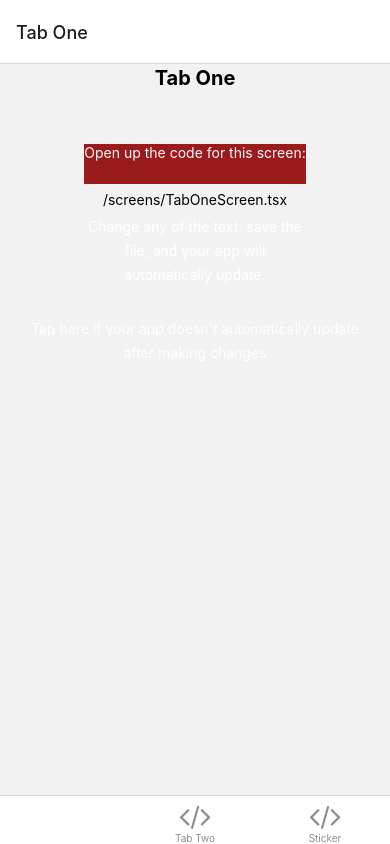
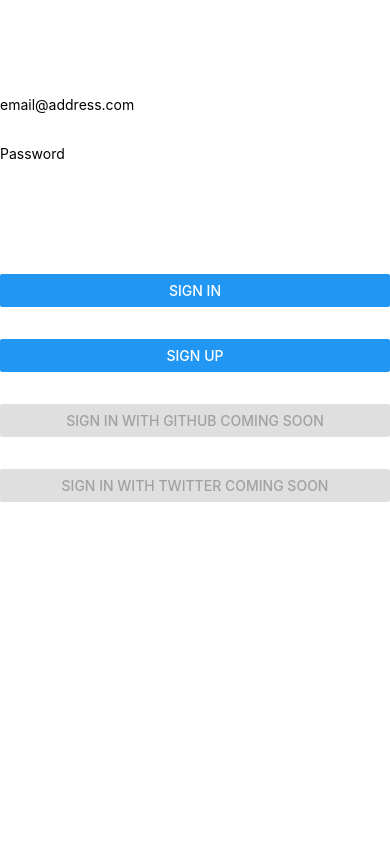
Before and after one commit to stan-dot/nativewind-setup, a React Native app in the folder my-app/: screen /TabOne in a window 390 px wide. Built offline with nearby package versions, Linux system fonts and the light colour scheme; no server answers; what expo-linking would draw is missing.

Commit message:
added auth but something's not right

```diff
--- a/my-app/App.tsx
+++ b/my-app/App.tsx
@@ -1,23 +1,46 @@
+import 'react-native-url-polyfill/auto';
 import { StatusBar } from 'expo-status-bar';
 import { SafeAreaProvider } from 'react-native-safe-area-context';
 
+import { supabase } from './lib/initSupabase';
 import useCachedResources from './hooks/useCachedResources';
+import { UserContextProvider, useUser } from './components/UserContext';
 import useColorScheme from './hooks/useColorScheme';
 import Navigation from './navigation';
+import Auth from './components/Auth';
 import "./styles.css";
+
+const Container = () => {
+  const { user } = useUser()
+  const colorScheme = useColorScheme();
+  console.log('in the container');
+
+  // return <Navigation colorScheme={colorScheme} />
+  return user ?
+    <Navigation colorScheme={colorScheme} />
+    : <Auth />
+}
 
 export default function App() {
   const isLoadingComplete = useCachedResources();
   const colorScheme = useColorScheme();
+supabase.auth.onAuthStateChange((event, session) => {
+  if (event == 'SIGNED_IN') console.log('SIGNED_IN', session)
+})
+
 
   if (!isLoadingComplete) {
     return null;
   } else {
     return (
+      <UserContextProvider>
+
+
       <SafeAreaProvider>
-        <Navigation colorScheme={colorScheme} />
+      <Container/>
         <StatusBar />
       </SafeAreaProvider>
+      </UserContextProvider>
     );
   }
 }
--- /dev/null
+++ b/my-app/components/Auth.tsx
@@ -0,0 +1,90 @@
+import React, { useState } from 'react';
+import { Alert, View, Button, TextInput } from 'react-native';
+import { getAuthResponse, LoginTypes } from './LoginTypes';
+export default function Auth() {
+  const [email, setEmail] = useState<string>('');
+  const [password, setPassword] = useState<string>('');
+  const [loading, setLoading] = useState<LoginTypes>('none')
+
+  const handleLogin = async (type: LoginTypes, email: string, password: string) => {
+    setLoading(type)
+    const { data, error:authError } = await getAuthResponse(type, email, password);
+    console.log(console.error(authError));
+    if (!authError) Alert.alert('Check your email for the login link!')
+    if (authError) Alert.alert(authError.message)
+    console.log(data);
+    // todo possibly the user context will auto-update
+    // const firstUser: User = data.user;
+
+    setLoading('none');
+  }
+  console.log('rendering auth');
+
+
+// const containerStyle = "mt-40 p-2";
+
+const buttonStyles = "py-4 self-stretch";
+
+  return (
+    <View>
+      {/* <View style={[styles.verticallySpaced, { marginTop: 20 }]}> */}
+      <View className={`py-4 self-stretch mt-20`}>
+        <TextInput
+          // label="Email"
+          // leftIcon={{ type: 'font-awesome', name: 'envelope' }}
+          onChangeText={(text:string) => setEmail(text)}
+          value={email}
+          placeholder="email@address.com"
+          autoCapitalize={'none'}
+        />
+      </View>
+      {/* <View style={styles.verticallySpaced}> */}
+      <View className={`py-4 self-stretch`}>
+        <TextInput
+          // label="Password"
+          // leftIcon={{ type: 'font-awesome', name: 'lock' }}
+          onChangeText={(text:string) => setPassword(text)}
+          value={password}
+          secureTextEntry={true}
+          placeholder="Password"
+          autoCapitalize={'none'}
+        />
+      </View>
+      {/* <View style={[styles.verticallySpaced, { marginTop: 20 }]}> */}
+      <View className={`py-4 self-stretch mt-20`}>
+        <Button
+          title="Sign in"
+          // disabled={!!loading.length}
+          onPress={() => handleLogin('email', email, password)}
+        />
+      </View>
+      {/* <View style={styles.verticallySpaced}> */}
+
+      <View className={`py-4 self-stretch`}>
+        <Button
+          title="Sign up"
+          // disabled={!!loading.length}
+          onPress={() => handleLogin('signup', email, password)}
+        />
+      </View>
+
+      {/* <View style={styles.verticallySpaced}> */}
+      <View className={`py-4 self-stretch`}>
+        <Button
+          title="Sign in with github coming soon"
+          disabled={true}
+          onPress={() => handleLogin('github', email, password)}
+        />
+      </View>
+
+      {/* <View style={styles.verticallySpaced}> */}
+      <View className={`py-4 self-stretch`}>
+        <Button
+          title="Sign in with twitter coming soon"
+          disabled={true}
+          onPress={() => handleLogin('twitter', email, password)}
+        />
+      </View>
+    </View>
+  )
+}
--- /dev/null
+++ b/my-app/components/LoginTypes.tsx
@@ -0,0 +1,47 @@
+import { supabase } from '../lib/initSupabase';
+import { AuthResponse, OAuthResponse } from '@supabase/supabase-js';
+
+// todo get from this https://tailwindcomponents.com/component/twitter-login
+export type LoginTypes = 'none' | 'email' | 'signup' | 'github' | 'twitter';
+// async function signInWithEmail() {
+//   const { data, error } = await supabase.auth.signInWithOtp({
+//     email: 'example@email.com',
+//     options: {
+//       emailRedirectTo: 'https://example.com/welcome',
+//     },
+//   })
+// }
+export async function getAuthResponse(type: LoginTypes, email: string, password: string): Promise<AuthResponse | OAuthResponse> {
+  if (type === 'email') {
+    console.log(window.localStorage);
+    // return await supabase.auth.signInWithPassword({ email, password });
+    const { data, error } = await supabase.auth.signInWithPassword({ email, password });
+    if (data.session)
+      supabase.auth.setSession(data.session);
+    // return { data, error };
+  }
+
+  if (type === 'signup') {
+    return await supabase.auth.signUp({ email, password });
+  }
+
+  if (type === 'github') {
+    return await supabase.auth.signInWithOAuth({
+      provider: 'github',
+      options: {
+        redirectTo: "https://tqesyutadabvauogvnpc.supabase.co/auth/v1/callback"
+      }
+    });
+  }
+
+  if (type === 'twitter') {
+    return await supabase.auth.signInWithOAuth({
+      provider: 'twitter',
+      options: {
+        redirectTo: "https://tqesyutadabvauogvnpc.supabase.co/auth/v1/callback"
+      }
+    });
+  }
+
+  throw Error('unknown login typ');
+}
--- /dev/null
+++ b/my-app/components/UserContext.tsx
@@ -0,0 +1,58 @@
+import 'react-native-url-polyfill/auto';
+import React, { useEffect, useState, createContext, useContext } from 'react'
+import { Session, User } from '@supabase/supabase-js'
+import { supabase } from '../lib/initSupabase'
+import { Alert } from 'react-native';
+
+/** URL polyfill. Required for Supabase queries to work in React Native. */
+
+export const UserContext = createContext<{ user: User | null; session: Session | null }>({
+  user: null,
+  session: null,
+})
+
+// todo update this to version 2.0
+export const UserContextProvider = (props: any) => {
+  const [session, setSession] = useState<Session | null>(null)
+  const [user, setUser] = useState<User | null>(null)
+
+  useEffect(() => {
+    console.log('user context use effect');
+    // const { data:sessionData, error: sessionError } = await supabase.auth.getSession()
+    supabase.auth.getSession().then(({ data, error }) => {
+      console.log('getting the session', data);
+      const user: User | null = (data.session && data.session.user) ?? null;
+      if (!error && !user) Alert.alert('Check your email for the login link!')
+      if (error) Alert.alert(error.message)
+      // const session = supabase.auth.session()
+      setSession(session)
+      setUser(session?.user ?? null)
+     });
+
+    const { data: authListener } = supabase.auth.onAuthStateChange(async (event, session) => {
+      console.log(`Supabase auth event: ${event}`)
+      setSession(session)
+      setUser(session?.user ?? null)
+    })
+
+    return () => {
+      authListener!.subscription.unsubscribe();
+      // authListener!.unsubscribe()
+    }
+    // eslint-disable-next-line react-hooks/exhaustive-deps
+  }, [])
+
+  const value = {
+    session,
+    user,
+  }
+  return <UserContext.Provider value={value} {...props} />
+}
+
+export const useUser = () => {
+  const context = useContext(UserContext)
+  if (context === undefined) {
+    throw new Error(`useUser must be used within a UserContextProvider.`)
+  }
+  return context
+}
--- /dev/null
+++ b/my-app/lib/constants.ts
@@ -0,0 +1,19 @@
+if (!process.env.SUPABASE_URL) {
+  console.log('constants.ts', 'Make sure you have a `.env` file to populate your variables.')
+}
+
+// todo here I cancelled the m at the end
+export const SUPABASE_URL = process.env.REACT_NATIVE_SUPABASE_URL || "https://tqesyutadabvauogvnpc.supabase.co";
+export const SUPABASE_ANON_KEY = process.env.REACT_NATIVE_SUPABASE_ANON_KEY || "eyJhbGciOiJIUzI1NiIsInR5cCI6IkpXVCJ9.eyJpc3MiOiJzdXBhYmFzZSIsInJlZiI6InRxZXN5dXRhZGFidmF1b2d2bnBjIiwicm9sZSI6ImFub24iLCJpYXQiOjE2Njg1MTgyNDAsImV4cCI6MTk4NDA5NDI0MH0.dAWu0zaC2IP8fWamdlv2DslrkSfWQ4BQTovq443okMA";
+
+// REACT_NATIVE_SUPABASE_URL=https://tqesyutadabvauogvnpc.supabase.com
+// REACT_NATIVE_SUPABASE_ANON_KEY=eyJhbGciOiJIUzI1NiIsInR5cCI6IkpXVCJ9.eyJpc3MiOiJzdXBhYmFzZSIsInJlZiI6InRxZXN5dXRhZGFidmF1b2d2bnBjIiwicm9sZSI6ImFub24iLCJpYXQiOjE2Njg1MTgyNDAsImV4cCI6MTk4NDA5NDI0MH0.dAWu0zaC2IP8fWamdlv2DslrkSfWQ4BQTovq443okMA
+
+export const Styles = {
+  fontNormal: 20,
+  fontMedium: 28,
+  fontLarge: 34,
+  fontExtraLarge: 40,
+  colorPrimary: 'black',
+  spacing: 12,
+}
--- /dev/null
+++ b/my-app/lib/initSupabase.ts
@@ -0,0 +1,20 @@
+import AsyncStorage from '@react-native-async-storage/async-storage'
+import { createClient, SupabaseClientOptions } from '@supabase/supabase-js'
+import { SUPABASE_URL, SUPABASE_ANON_KEY } from './constants'
+
+// todo that might need to change
+const options: SupabaseClientOptions<'public'> = {
+  auth: {
+    storage: AsyncStorage,
+      autoRefreshToken: true,
+    persistSession: true,
+    detectSessionInUrl: false,
+  },
+};
+export const supabase = createClient(SUPABASE_URL, SUPABASE_ANON_KEY, options);
+console.log('inited supabase', supabase);
+
+export async function signout() {
+    const { error } = await supabase.auth.signOut()
+
+    }
--- a/my-app/package.json
+++ b/my-app/package.json
@@ -44,6 +44,7 @@
     "react-native-gesture-handler": "~2.8.0",
     "react-native-safe-area-context": "4.4.1",
     "react-native-screens": "~3.18.0",
+    "react-native-url-polyfill": "^1.3.0",
     "react-native-view-shot": "3.4.0",
     "react-native-web": "~0.18.9"
   },
```
Also changed, not shown: 2 other files (tests, documents, lock files or other folders).
